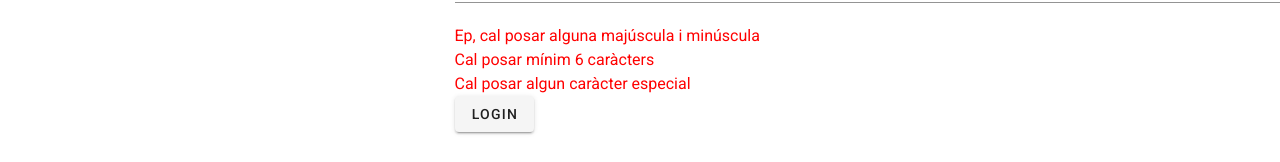
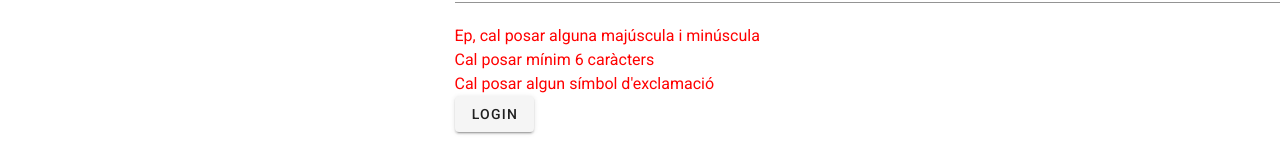
Before and after one commit to mand777/curs-vue-girona-22-nov, a Nuxt app in the folder codi/: page /login in a window 1280 px wide. Shown: the part 428-590 px from the top of the page. Built offline with nearby package versions, Linux system fonts and the light colour scheme.

Commit message:
exclamaciotrue

```diff
--- a/codi/components/loginUsuari.vue
+++ b/codi/components/loginUsuari.vue
@@ -17,8 +17,8 @@
                 <div v-else style="color:red">Ep, cal posar alguna majúscula i minúscula</div>
                 <div v-if="siHiHaMesDe6Caracters" style="color:green">Molt bé, tens més de 6 caràcters</div>
                 <div v-else style="color:red">Cal posar mínim 6 caràcters</div>
-                <div v-if="siHiHaCaractersEspecials" style="color:green">Molt bé, tens algun caràcter especial</div>
-                <div v-else style="color:red">Cal posar algun caràcter especial</div>
+                <div v-if="siHiHaCaractersEspecials" style="color:green">Molt bé, tens algun símbol d'exclamació</div>
+                <div v-else style="color:red">Cal posar algun símbol d'exclamació</div>
                 <v-btn>login</v-btn>
 
             </v-col>
@@ -51,7 +51,8 @@ export default{
 
             for(var i=0;i<textOriginal.length;i++){
                 let caracter=textOriginal[i]
-             if(this.conteLletres(caracter)){
+
+                if(this.conteLletres(caracter)){
 
                 if(caracter.toUpperCase()===caracter){
                     hihaMajuscules=true
@@ -75,8 +76,18 @@ export default{
 
         },
         siHiHaCaractersEspecials(){
-            return false
-
+            let textOriginal=this.contrasenya
+            let hiHaUnSimboldExclamacio=false
+            //per cada lletra de la cadena de text mirem si
+            for(let i=0;i<textOriginal.length;i++){
+                let caracter=textOriginal[i]
+                //la lletra es un simbol dexclamacio i
+                if(caracter=="!"){
+                //si ho es, canviem la variable boleana
+                    hiHaUnSimboldExclamacio=true
+                }
+            }
+            return hiHaUnSimboldExclamacio
         }
     }
 }
```
